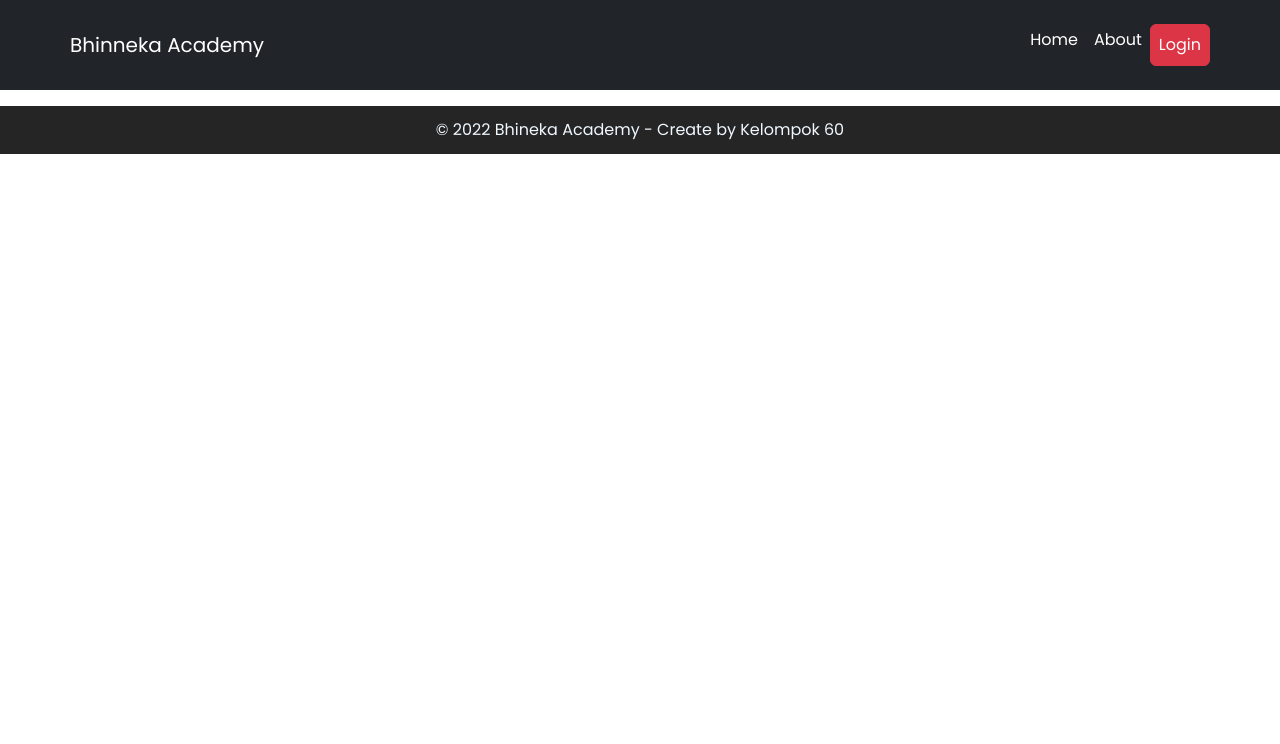
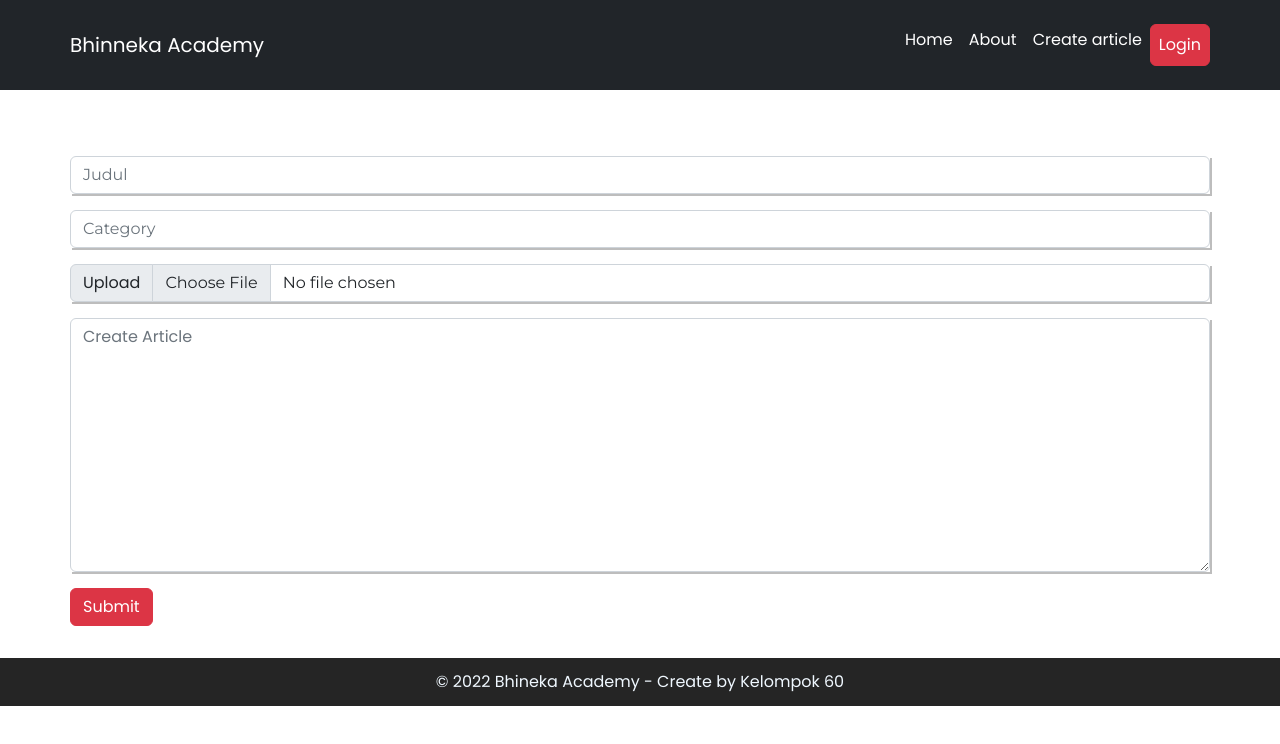
Before and after one commit to rg-km/final-project-engineering-60, a React (Create React App) app in the folder frontend/: page /createArticle in a window 1280 px wide. Shown: the top 744 px of the page. Built offline with nearby package versions, Linux system fonts and the light colour scheme; the HTML template or start-up script is replaced by a standard one.

Commit message:
Merge branch 'main' of https://github.com/rg-km/final-project-engineering-60 into home

```diff
--- a/frontend/src/App.js
+++ b/frontend/src/App.js
@@ -7,6 +7,7 @@ import Login from "./pages/Login/Login";
 import Register from "./pages/Register/Register";
 import './App.css';
 import SingleBlog from './pages/SingleBlog';
+import CreateArticle from "./pages/CreateArticle";
 
 const App = () => {
   return (
@@ -18,6 +19,7 @@ const App = () => {
         <Route path="/about" element={<Card />} />
         <Route path="/login" element ={<Login />} />
         <Route path="/register" element ={<Register />} />
+        <Route path="/createArticle" element ={<CreateArticle />} />
         <Route to='/' />
       </Routes>
       <Footer />
--- a/frontend/src/components/common/Hero/Hero.jsx
+++ b/frontend/src/components/common/Hero/Hero.jsx
@@ -1,6 +1,7 @@
 import React from "react";
 import './hero.css';
 import { Button, Col, Container, Row } from "react-bootstrap";
+import { Link } from "react-router-dom";
 
 const Hero = () => {
   return (
@@ -18,10 +19,15 @@ const Hero = () => {
               industry.
             </span>
           </div>
-          <div className="">
+          <div className="d-flex jsutify-content-start gap-5">
             <Button variant="danger" size="md" className="hero__button">
               <span>Browse Article</span>
             </Button>
+            <Link className="" to="/CreateArticle">
+              <Button variant="danger" size="md" className="hero__button" >
+                <span>Create Article</span>
+              </Button>
+            </Link>
           </div>
         </Col>
 
--- a/frontend/src/components/common/Navbar/Navbars.jsx
+++ b/frontend/src/components/common/Navbar/Navbars.jsx
@@ -19,6 +19,9 @@ const Navbars = () => {
             <LinkContainer to="/about">
               <Nav.Link className="text-white">About</Nav.Link>
             </LinkContainer>
+            <LinkContainer to="/CreateArticle">
+              <Nav.Link className="text-white">Create article</Nav.Link>
+            </LinkContainer>
             <LinkContainer to="/login">
               <Nav.Link className="btn btn-danger text-white">Login</Nav.Link>
             </LinkContainer>
--- /dev/null
+++ b/frontend/src/pages/CreateArticle.jsx
@@ -0,0 +1,27 @@
+import React from "react";
+
+export default function createArticle () {
+    return(
+        <div className="container">
+            <form>
+                <div class="mb-3" style={{marginTop:"50px", boxShadow:"2px 2px #bdbdbd"}}>
+                    <input type="text" placeholder="Judul" class="form-control" id="exampleInputEmail1" aria-describedby="emailHelp"/>
+
+                </div>
+                <div class="mb-3" style={{ boxShadow:"2px 2px #bdbdbd"}}>
+                    <input type="text" placeholder="Category" class="form-control" id="exampleInputEmail1" aria-describedby="emailHelp"/>
+
+                </div>
+                <div class="input-group mb-3" style={{ boxShadow:"2px 2px #bdbdbd"}}>
+                <label class="input-group-text" for="inputGroupFile01">Upload</label>
+                <input type="file" class="form-control" id="inputGroupFile01"/>
+                </div>
+
+                <div class="mb-3" style={{boxShadow:"2px 2px #bdbdbd"}}>
+                <textarea class="form-control" placeholder="Create Article" id="exampleFormControlTextarea1" rows="10"></textarea>
+                </div>
+                    <button type="submit" class="btn btn-danger">Submit</button>
+            </form>
+        </div>
+    )
+}
```
Also changed, not shown: 1 other file (tests, documents, lock files or other folders).
